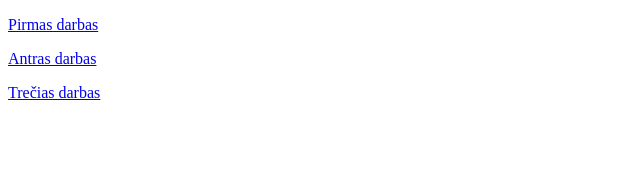
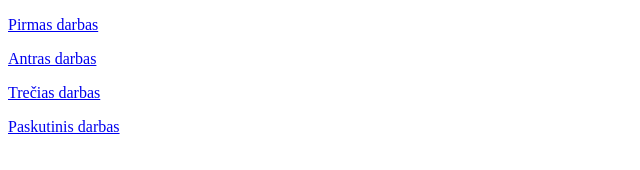
Before and after one commit to jpetrauskas/jpetrauskas.github.io, a plain HTML site: page index.html in a window 1280 px wide. Shown: the whole page, without its empty margins (0-640 px from the left). Drawn offline with Linux system fonts and the light colour scheme.

Commit message:
Update index.html

```diff
--- a/index.html
+++ b/index.html
@@ -7,5 +7,6 @@
 	    <p>  <a href="pirmas/kelione.html"> Pirmas darbas </a> </p>
 		    <p>  <a href="antras/receptai.html"> Antras darbas  </a> </p>
 	    <p> <a href="blogas.html"> Trečias darbas </a> </p>
+	    <p> <a href="uzduotis.html"> Paskutinis darbas </a> </p>
 	</body>
 	</html>
```
